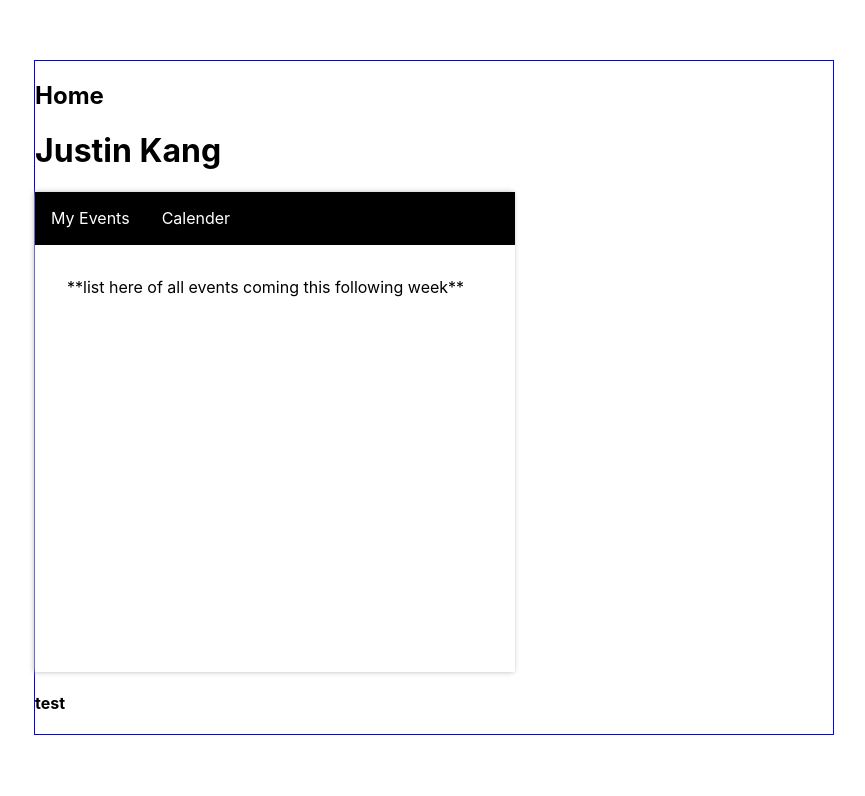
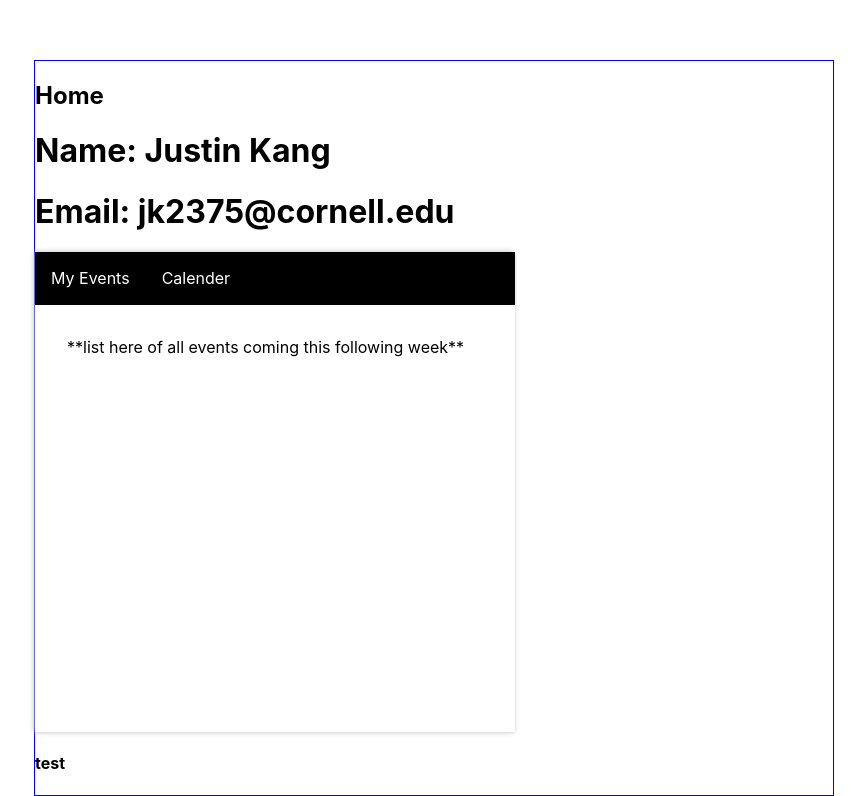
Before and after one commit to TrueshotBarrage/thymekeep, a Next.js app in the folder scheduler-nextjs/: page /openProfile in a window 1280 px wide. Shown: the part 140-936 px from the top of the page, without its empty margins (206-1071 px from the left). Before the commit the page ends 875 px from the top, so only its background shows below. Built offline with nearby package versions, Linux system fonts and the light colour scheme.

Commit message:
Small adjustments to Profile

```diff
--- a/scheduler-nextjs/components/profile.js
+++ b/scheduler-nextjs/components/profile.js
@@ -3,8 +3,13 @@ import Schedule from "../components/schedule"
 import utilStyles from '../styles/utils.module.css'
 import Tabs from '../components/tabs'
 
-const name = "Justin Kang"
 
+const user = {
+  userID: 123,
+  name: "Justin Kang",
+  email: "jk2375@cornell.edu",
+  schedules: null,
+}
 class Events extends Component {
 
 }
@@ -12,7 +17,8 @@ class Events extends Component {
 export default function Profile() {
   return (
     <div className={utilStyles.heading2X1}>
-      <h1>{name}</h1>
+      <h1>Name: {user.name}</h1>
+      <h1>Email: {user.email}</h1>
       <Tabs />
       <h4>test</h4>
     </div>
```
